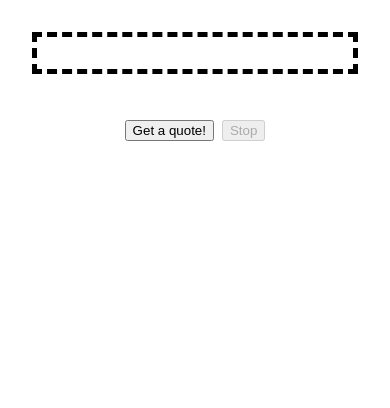
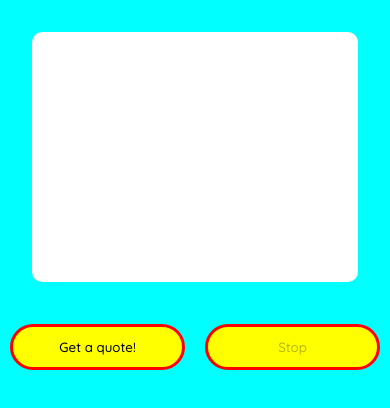
Before and after one commit to travisb1210/quote-fetcher, a plain HTML site: page index.html in a window 390 px wide. Drawn offline with Linux system fonts and the light colour scheme.

Commit message:
Update style.css
Added additional stylings to CSS file.
UI should be more responsive as a result

```diff
--- a/style.css
+++ b/style.css
@@ -1,13 +1,35 @@
 body {
-    font-family: 'san-serif';
+    background-color: cyan;
+    font-family: 'Quicksand', sans-serif;
     font-size: 2rem;
-    text-align: center;
     padding: 0;
     margin: 0;
 }
 
 button {
-    margin-top: 10px;
+    background-color: yellow;
+    font-family: 'Quicksand', sans-serif;
+    margin: 10px;
+    padding: 12px;
+    width: 200px;
+    border: 3px solid red;
+    border-radius: 25px;
+}
+
+
+button:hover {
+    font-weight: bold;
+}
+
+button:active {
+    background-color:magenta;
+    border: 0px;
+}
+
+img {
+    margin-right: 0;
+    height: 250px;
+    width: 100%;
 }
 
 div {
@@ -15,10 +37,24 @@ div {
 }
 
 #content {
-    border: 5px dashed;
+    background-color: white;
+    padding: 0px;
+    height: 250px;
+    border-radius: 10px;
+    display: flex;
+    align-items: center;
+    justify-content: center;
 }
 
-img {
-    height: 500px;
-    width: 500px;
+#content div {
+    display: flex;
+    justify-content: center;
+    align-items: center;
+    width: 40%;
 }
+
+#button {
+    margin: auto;
+    display: flex;
+    justify-content: center;
+}
```
